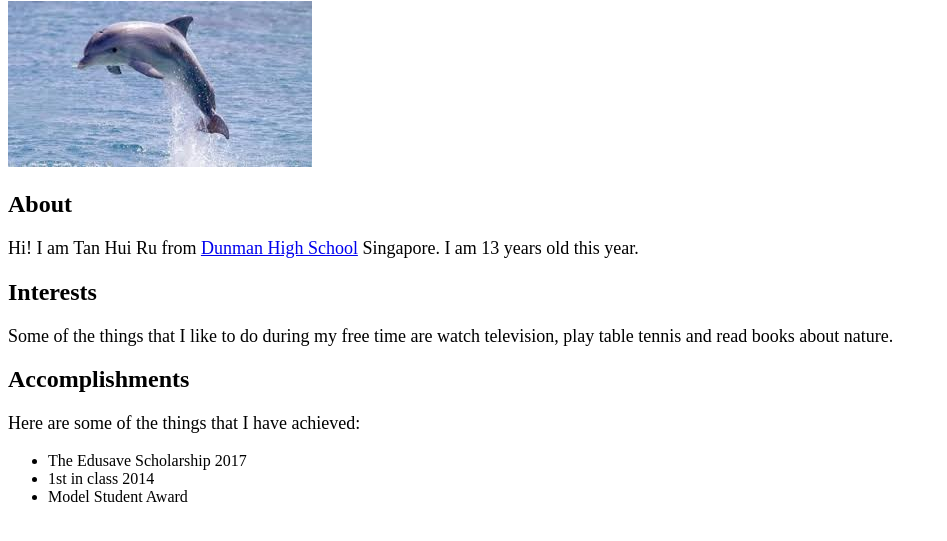
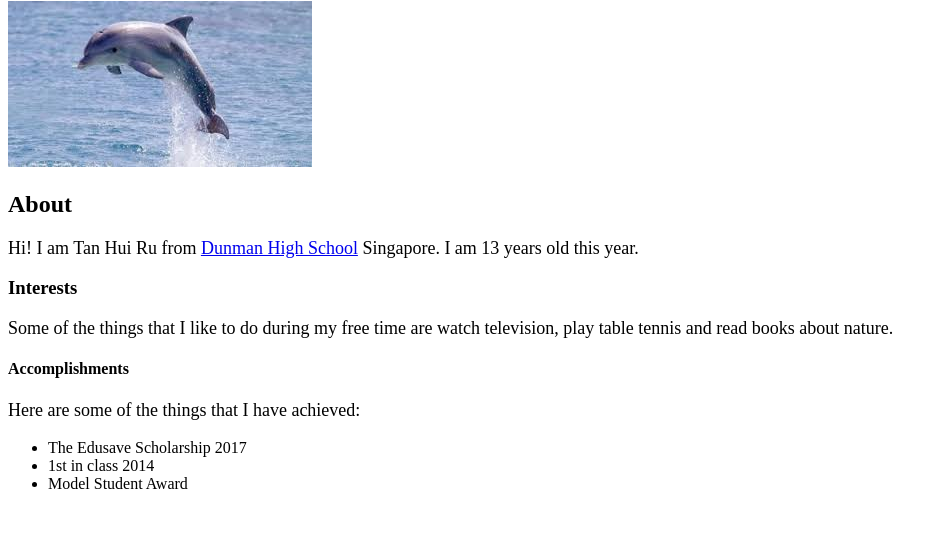
Before and after one commit to 17y1jtanhuiru/17y1jtanhuiru.github.io, a plain HTML site: page index.html in a window 1280 px wide. Shown: the part 79-620 px from the top of the page, without its empty margins (0-947 px from the left). Drawn offline with Linux system fonts and the light colour scheme.

Commit message:
Update index.html

```diff
--- a/index.html
+++ b/index.html
@@ -19,9 +19,9 @@
    Hi! I am Tan Hui Ru from   <a href="http://dunmanhigh.moe.edu.sg/</a>
            "target="_blank"> Dunman High School</a>  Singapore. I am 13 years old this year.
   </p>
-  <h2> Interests</h2>
+  <h3> Interests</h3>
   <p> Some of the things that I like to do during my free time are watch television, play table tennis and read books about nature.</p>
-  <h2> Accomplishments</h2>
+  <h4> Accomplishments</h4>
   <p> Here are some of the things that I have achieved:</p>
   <ul>
   <li> The Edusave Scholarship 2017</li>
```
